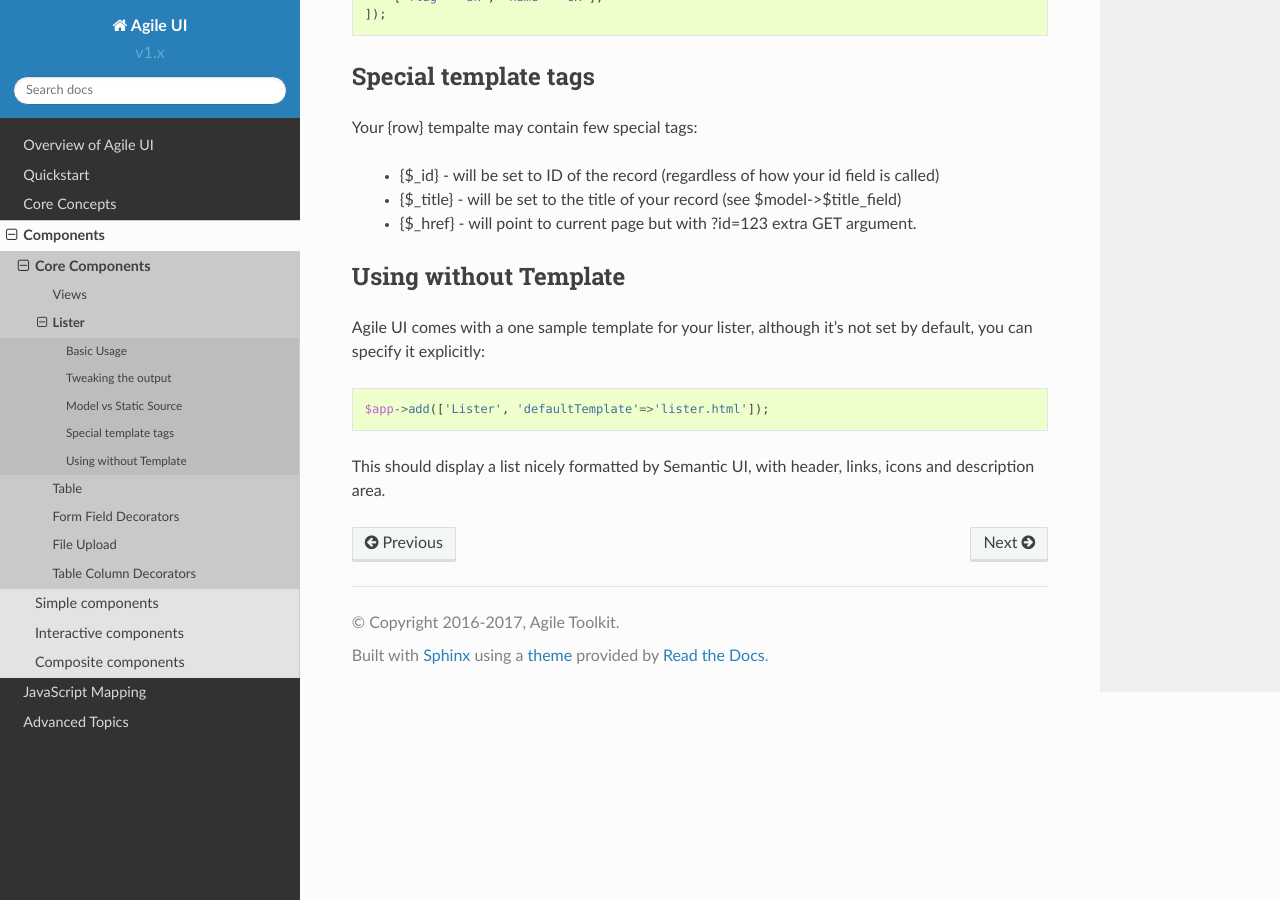
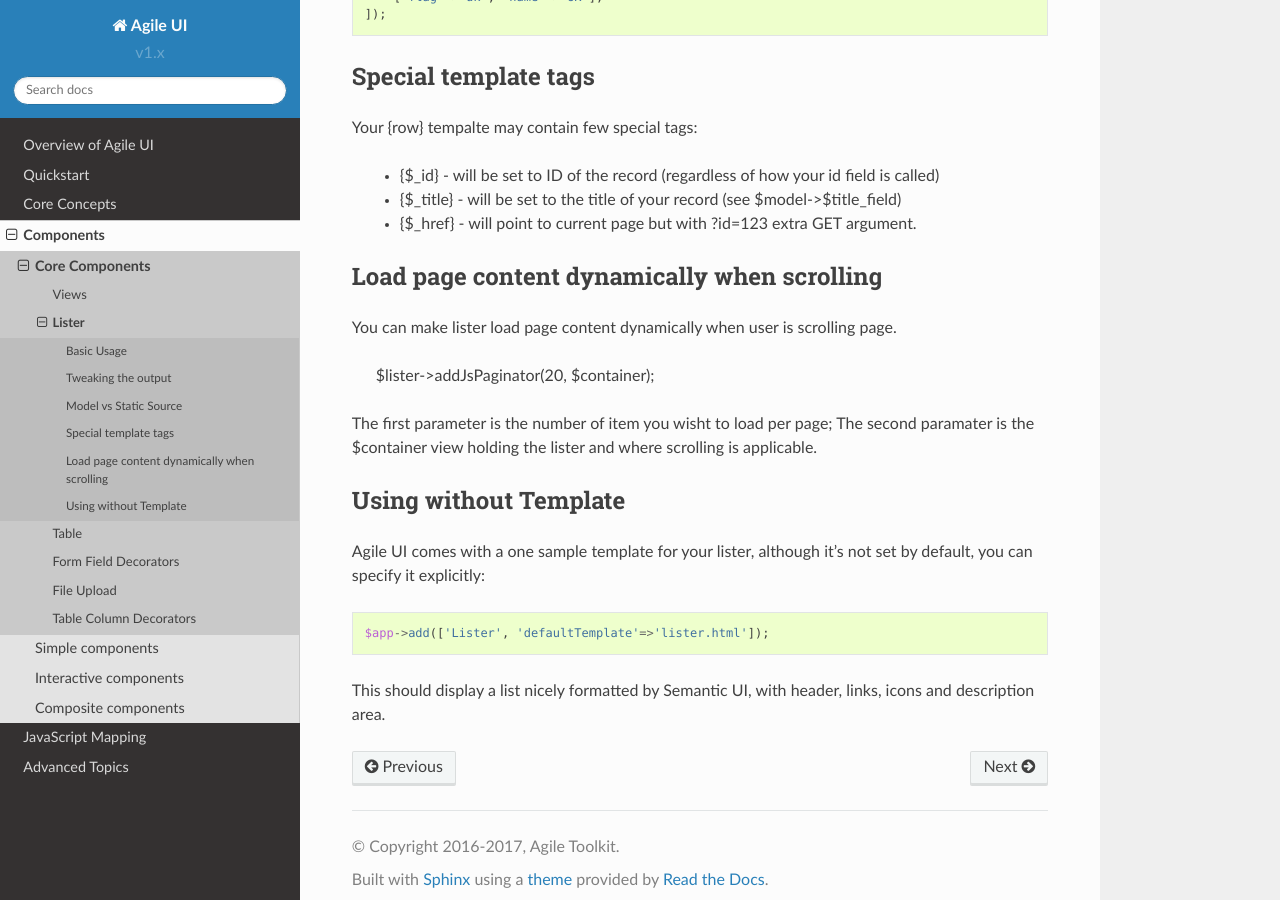
Before and after one commit to atk4/ui, a Sphinx documentation site: the page built from docs/lister.rst, in a window 1280 px wide and 900 px high, scrolled down 2690 px. Built offline with Sphinx 7.4.7 and the Read the Docs theme 2.0.0, drawn with Linux system fonts in a browser that asks for light colours; pages that are not in the unit, such as notebooks, are missing from menus; cross-references to code outside the pages are shown as plain code.

Commit message:
add documentation

```diff
--- a/docs/lister.rst
+++ b/docs/lister.rst
@@ -120,6 +120,16 @@ Your {row} tempalte may contain few special tags:
  - {$_href} - will point to current page but with ?id=123 extra GET argument.
 
 
+Load page content dynamically when scrolling
+============================================
+
+You can make lister load page content dynamically when user is scrolling page.
+
+    $lister->addJsPaginator(20, $container);
+
+The first parameter is the number of item you wisht to load per page;
+The second paramater is the $container view holding the lister and where scrolling is applicable.
+
 Using without Template
 ======================
 
```
Also changed, not shown: docs/table.rst (+9 -0 lines).
